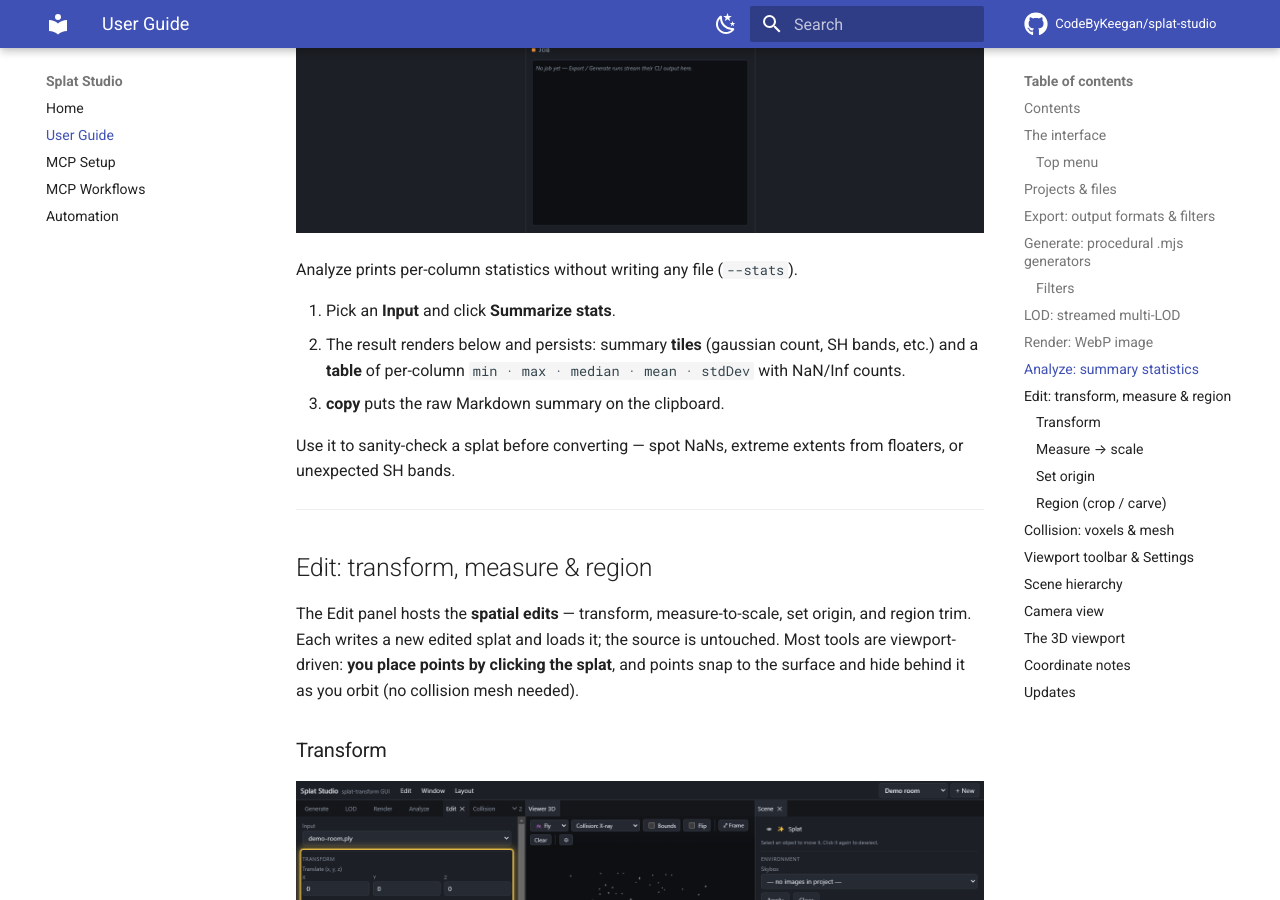
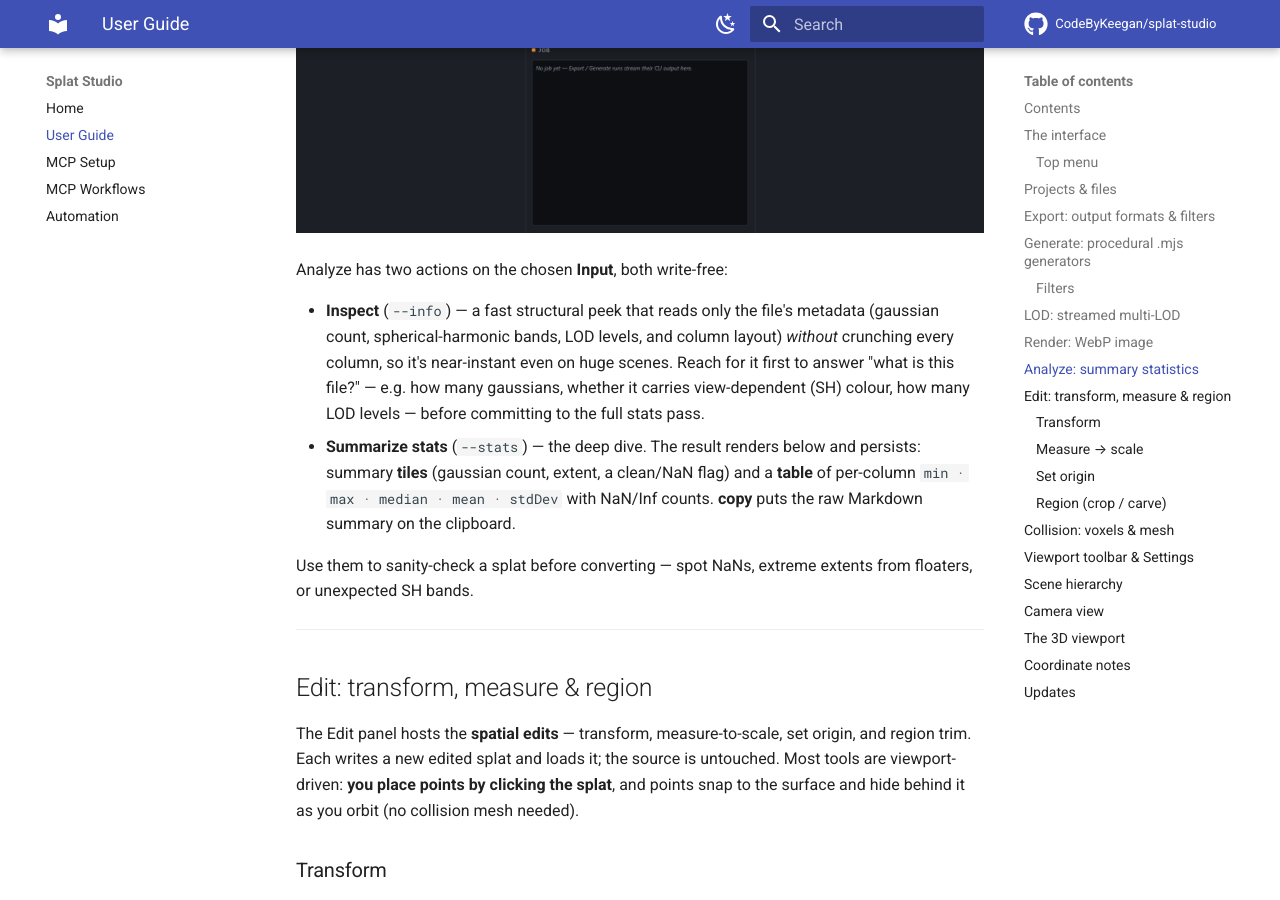
Before and after one commit to CodeByKeegan/splat-studio, an MkDocs documentation site: the page built from docs/USER_GUIDE.md, in a window 1280 px wide and 900 px high, scrolled down 10881 px. Built offline with MkDocs 1.6.1 and Material for MkDocs 9.7.7, drawn with Linux system fonts in a browser that asks for light colours; comment, search, counter and statistics services are not loaded.

Commit message:
docs: describe the Analyze Inspect action
Screenshot (docs/screenshots/analyze-panel.png) still shows the single-button
layout — regenerate via npm run docs:capture when the Electron harness is
available (its binary download is blocked in the current environment).

```diff
--- a/docs/USER_GUIDE.md
+++ b/docs/USER_GUIDE.md
@@ -255,16 +255,21 @@
 
 ![Analyze panel](screenshots/analyze-panel.png)
 
-Analyze prints per-column statistics without writing any file (`--stats`).
+Analyze has two actions on the chosen **Input**, both write-free:
 
-1. Pick an **Input** and click **Summarize stats**.
-2. The result renders below and persists: summary **tiles** (gaussian count, SH
-   bands, etc.) and a **table** of per-column `min · max · median · mean · stdDev`
-   with NaN/Inf counts.
-3. **copy** puts the raw Markdown summary on the clipboard.
+- **Inspect** (`--info`) — a fast structural peek that reads only the file's
+  metadata (gaussian count, spherical-harmonic bands, LOD levels, and column
+  layout) *without* crunching every column, so it's near-instant even on huge
+  scenes. Reach for it first to answer "what is this file?" — e.g. how many
+  gaussians, whether it carries view-dependent (SH) colour, how many LOD levels —
+  before committing to the full stats pass.
+- **Summarize stats** (`--stats`) — the deep dive. The result renders below and
+  persists: summary **tiles** (gaussian count, extent, a clean/NaN flag) and a
+  **table** of per-column `min · max · median · mean · stdDev` with NaN/Inf
+  counts. **copy** puts the raw Markdown summary on the clipboard.
 
-Use it to sanity-check a splat before converting — spot NaNs, extreme extents from
-floaters, or unexpected SH bands.
+Use them to sanity-check a splat before converting — spot NaNs, extreme extents
+from floaters, or unexpected SH bands.
 
 ---
 
```
